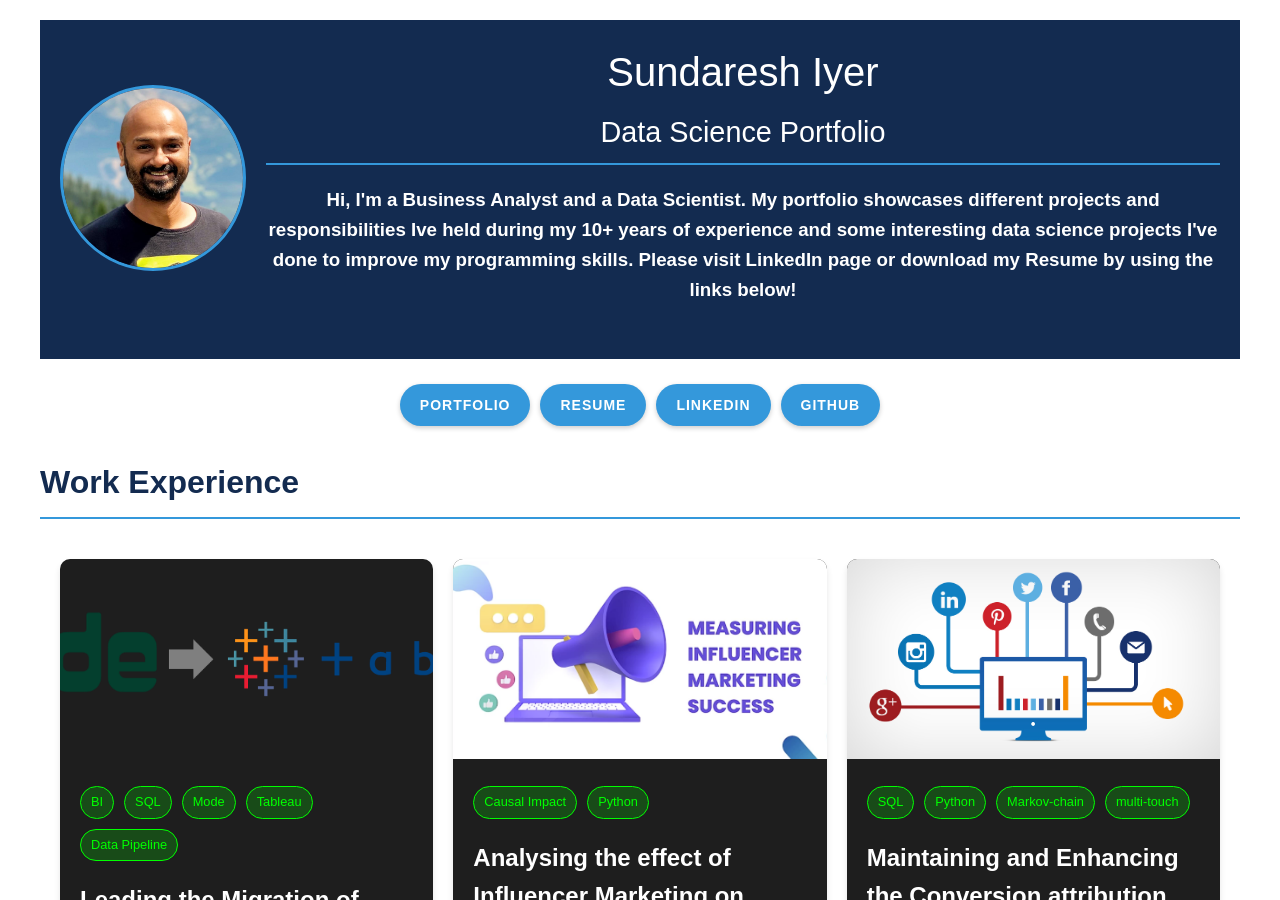
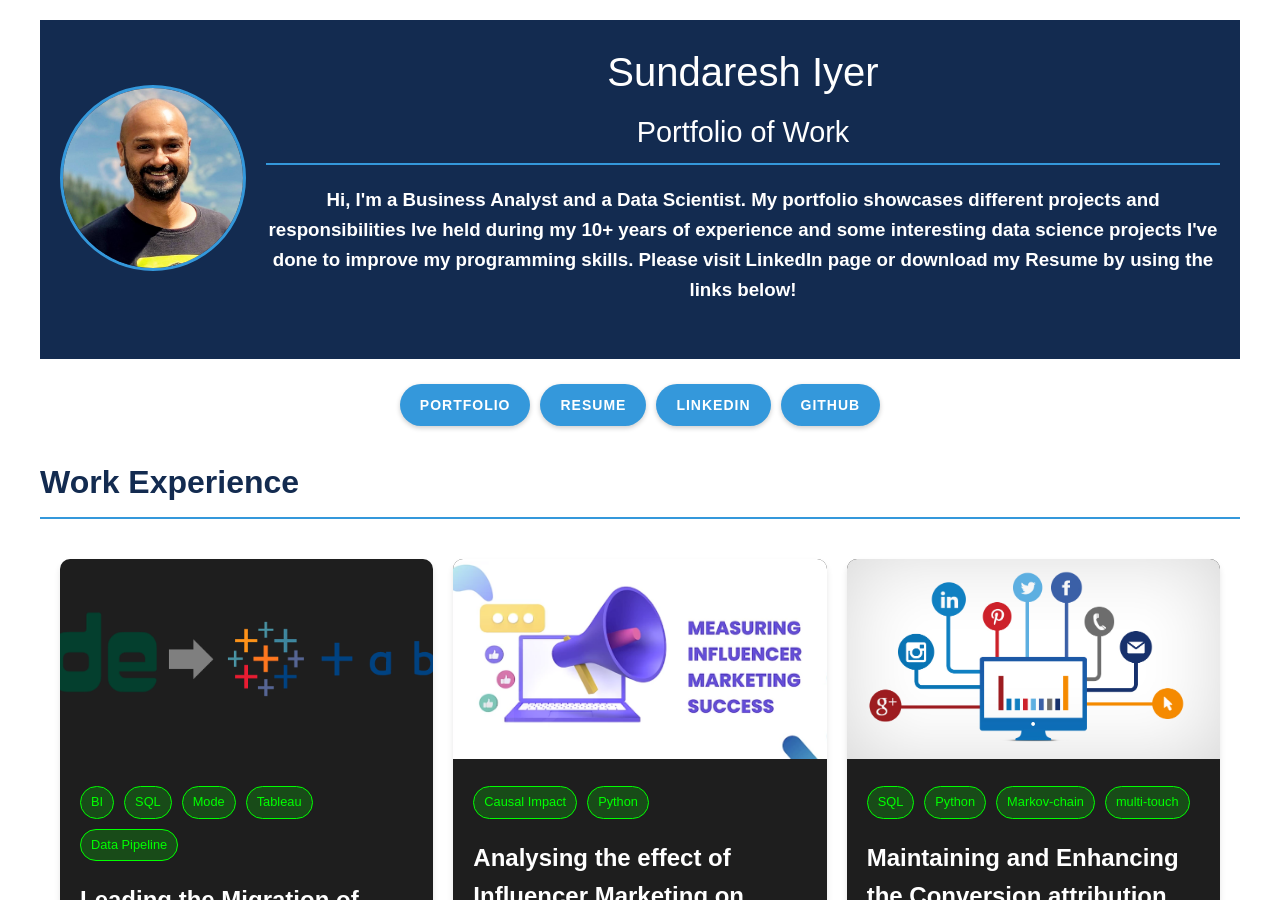
Before and after one commit to IyerS/sundareshiyer.github.io, a Jekyll site: the page built from index.html, in a window 1280 px wide and 900 px high. Built offline with Jekyll 4.4.1, drawn with Linux system fonts in a browser that asks for light colours.

Commit message:
Update _config.yml

```diff
--- a/_config.yml
+++ b/_config.yml
@@ -1,5 +1,5 @@
 title: "Sundaresh Iyer"
-description: "Data Science Portfolio"
+description: "Portfolio of Work"
 excerpt: "Hi, I'm a Business Analyst and a Data Scientist. My portfolio showcases different projects and responsibilities Ive held during my 10+ years of experience and some interesting data science projects I've done to improve my programming skills. Please visit LinkedIn page or download my Resume by using the links below!"
 url: "https://iyers.github.io/sundareshiyer.github.io"
 baseurl: "https://iyers.github.io/sundareshiyer.github.io"
```
